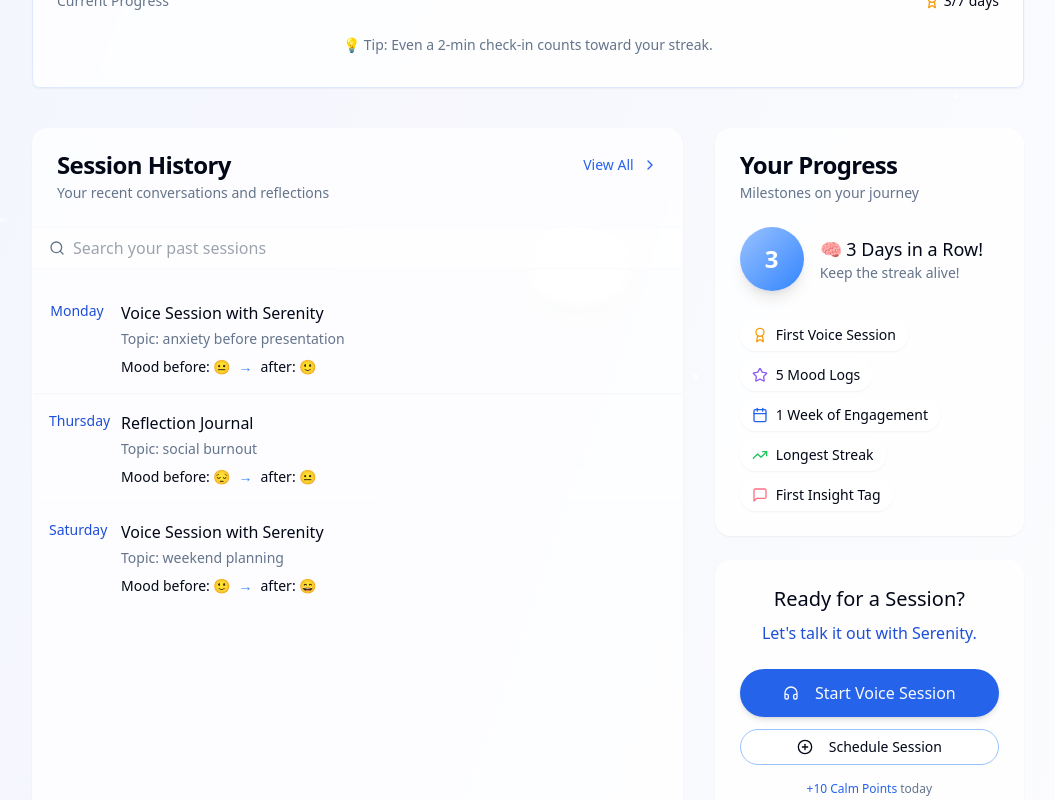
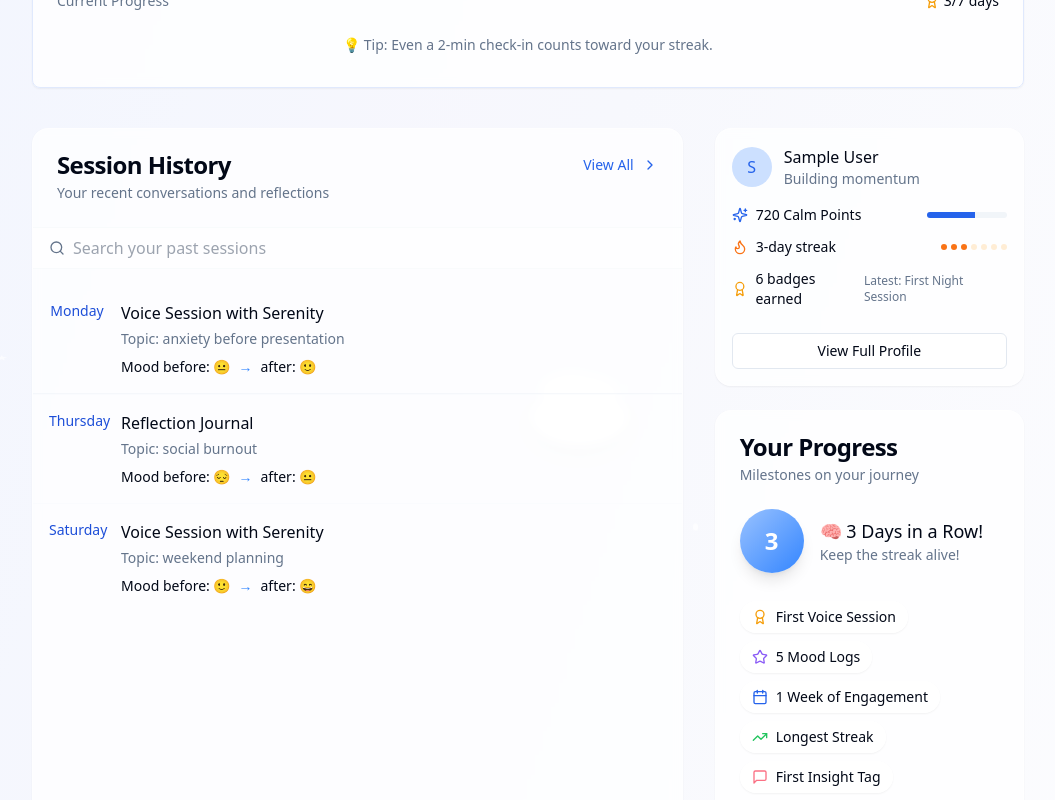
Before and after one commit to bryantirawan/serenity-ai-conversations-68, a React (Vite) app: page /home in a window 1280 px wide. Shown: the part 1600-2400 px from the top of the page, without its empty margins (112-1167 px from the left). Built offline with nearby package versions, Linux system fonts and the light colour scheme; sample sign-in values are in the browser's storage.

Commit message:
Add profile card and achievements
Implement a profile card with calm points, streak, and badges. Include a "View Profile" button and style with a pastel gradient background and soft rounded corners.

```diff
--- /dev/null
+++ b/src/components/profile/ProfileStatsCard.tsx
@@ -0,0 +1,82 @@
+
+import React from 'react';
+import { Card, CardContent } from '@/components/ui/card';
+import { Button } from '@/components/ui/button';
+import { useAuth } from '@/context/AuthContext';
+import { useNavigate } from 'react-router-dom';
+import { Award, Flame, Sparkles } from 'lucide-react';
+import { Progress } from '@/components/ui/progress';
+
+const ProfileStatsCard = () => {
+  const { user } = useAuth();
+  const navigate = useNavigate();
+
+  const calmPoints = 720;
+  const currentStreak = 3;
+  const badgesCount = 6;
+  const lastBadge = "First Night Session";
+
+  return (
+    <Card className="glass-panel mb-6">
+      <CardContent className="p-4">
+        <div className="flex flex-col gap-4">
+          <div className="flex items-center gap-3">
+            <div className="h-10 w-10 bg-skyhug-100 rounded-full flex items-center justify-center text-skyhug-500 font-medium">
+              {user?.name?.[0] || 'U'}
+            </div>
+            <div>
+              <h3 className="font-medium">{user?.name || 'User'}</h3>
+              <p className="text-sm text-muted-foreground">Building momentum</p>
+            </div>
+          </div>
+
+          <div className="space-y-3">
+            <div className="flex items-center justify-between">
+              <div className="flex items-center gap-2">
+                <Sparkles className="h-4 w-4 text-skyhug-500" />
+                <span className="text-sm font-medium">{calmPoints} Calm Points</span>
+              </div>
+              <Progress value={60} className="w-20 h-1.5" />
+            </div>
+
+            <div className="flex items-center justify-between">
+              <div className="flex items-center gap-2">
+                <Flame className="h-4 w-4 text-orange-500" />
+                <span className="text-sm font-medium">{currentStreak}-day streak</span>
+              </div>
+              <div className="flex gap-1">
+                {[...Array(7)].map((_, i) => (
+                  <div
+                    key={i}
+                    className={`h-1.5 w-1.5 rounded-full ${
+                      i < currentStreak ? 'bg-orange-500' : 'bg-orange-100'
+                    }`}
+                  />
+                ))}
+              </div>
+            </div>
+
+            <div className="flex items-center justify-between">
+              <div className="flex items-center gap-2">
+                <Award className="h-4 w-4 text-amber-500" />
+                <span className="text-sm font-medium">{badgesCount} badges earned</span>
+              </div>
+              <span className="text-xs text-muted-foreground">Latest: {lastBadge}</span>
+            </div>
+          </div>
+
+          <Button
+            variant="outline"
+            size="sm"
+            className="w-full mt-2"
+            onClick={() => navigate('/profile')}
+          >
+            View Full Profile
+          </Button>
+        </div>
+      </CardContent>
+    </Card>
+  );
+};
+
+export default ProfileStatsCard;
--- a/src/pages/HomePage.tsx
+++ b/src/pages/HomePage.tsx
@@ -15,6 +15,7 @@ import StartSessionCard from '@/components/sessions/StartSessionCard';
 import StreakTracker from '@/components/achievements/StreakTracker';
 import FloatingJournalButton from '@/components/journal/FloatingJournalButton';
 import AffirmationCard from '@/components/affirmations/AffirmationCard';
+import ProfileStatsCard from '@/components/profile/ProfileStatsCard';
 
 const getFirstName = (fullName: string | undefined) => {
   return fullName?.split(' ')[0] || 'Friend';
@@ -71,14 +72,13 @@ const HomePage = () => {
           <MoodChart moodData={moodData} />
           <StreakTracker currentStreak={3} longestStreak={7} />
 
-
-
           <div className="grid grid-cols-1 md:grid-cols-3 gap-8">
             <div className="md:col-span-2">
               <SessionHistoryCard sessionHistory={sessionHistory} />
             </div>
 
             <div>
+              <ProfileStatsCard />
               <AchievementsCard />
               <StartSessionCard />
             </div>
```
